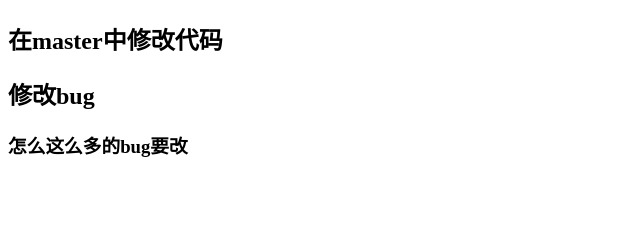
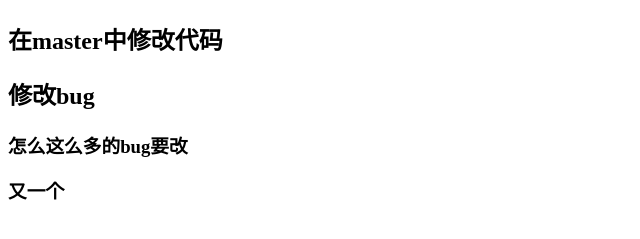
Before and after one commit to AK-DSB/learn-git, a plain HTML site: page main.html in a window 1280 px wide. Shown: the part 59-298 px from the top of the page, without its empty margins (0-640 px from the left). Drawn offline with Linux system fonts and the light colour scheme.

Commit message:
需改bug2

```diff
--- a/main.html
+++ b/main.html
@@ -13,6 +13,7 @@
     <h2>在master中修改代码</h2>
     <h2>修改bug</h2>
     <h3>怎么这么多的bug要改</h3>
+    <h3>又一个</h3>
 </body>
 
 </html>
```
